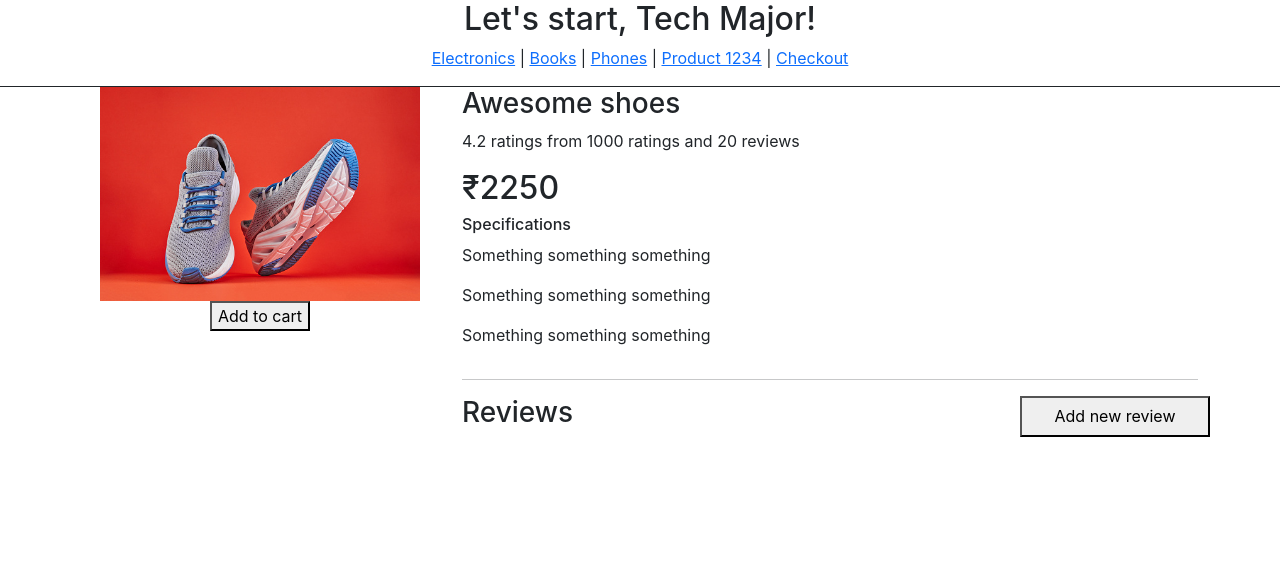
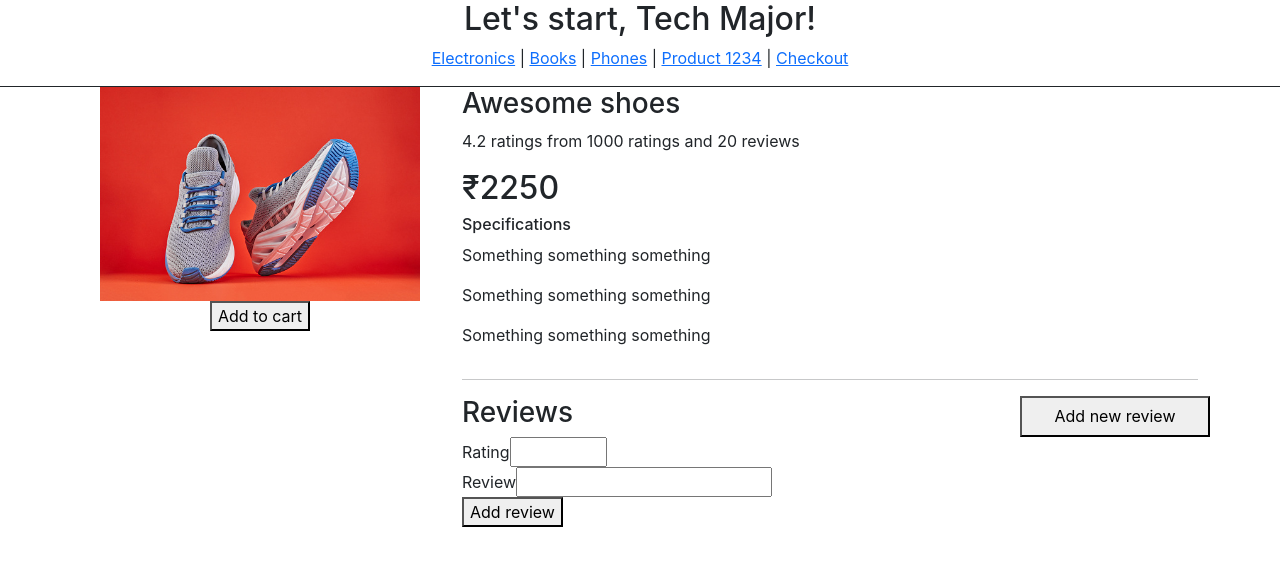
Before and after one commit to sumanthatva/techmajor, a React (Create React App) app: page /products/1234 in a window 1280 px wide. Both pictures are taken after a click on the button "Add new review". Shown: the top 566 px of the page. Built offline with nearby package versions, Linux system fonts and the light colour scheme.

Commit message:
ProductDetails -- Display new review form. NewReview -- capture the values in state

```diff
--- a/src/components/NewReview.js
+++ b/src/components/NewReview.js
@@ -1,14 +1,37 @@
+import { useState } from "react";
+
 export default function NewReview() {
+  const [rating, setRating] = useState('1.0');
+  const [review, setReview] = useState("");
+
+  const ratingsChangeHandler = (event) => {
+    console.log("ratingsChangeHandler: " + event.target.value);
+    setRating(event.target.value);
+  }
+
+  const reviewChangeHandler = (event) => {
+    console.log("reviewChangeHandler: " + event.target.value);
+    setReview(event.target.value);
+  }
+
+  const submitHandler = (event) => {
+    event.preventDefault();
+    console.log("NewReview::Submit clicked");
+    console.log("Rating: " + rating);
+    console.log("Review: " + review);
+  }
 
   return (
-    <form>
+    <form onSubmit={submitHandler}>
       <div>
         <label>Rating</label>
-        <input type="number" min="1.0" step="0.1" max="5.0"/>
+        <input type="number" min="1.0" step="0.1" max="5.0"
+              onChange={(event) => ratingsChangeHandler(event)}/>
       </div>
       <div>
         <label>Review</label>
-        <input type="text"/>
+        <input type="text"
+              onChange={(event) => reviewChangeHandler(event)}/>
       </div>
       <div>
         <button type="submit">Add review</button>
--- a/src/components/pages/ProductDetail.js
+++ b/src/components/pages/ProductDetail.js
@@ -8,6 +8,13 @@ export default function ProductDetail() {
 
   // State to track new review form render
   const [isShowNewReview, setIsShowNewReview] = useState(false);
+
+  // function to toggle new review view
+  const toggleNewReview = () => {
+    setIsShowNewReview((prevState) => {
+      return !prevState;
+    })
+  }
 
 
   return (
@@ -38,7 +45,7 @@ export default function ProductDetail() {
           <hr/>
           <div className='row'>
             <h3 className='col-sm-9'>Reviews</h3>
-            <button className='col-sm-3'>Add new review</button>
+            <button className='col-sm-3' onClick={toggleNewReview}>Add new review</button>
           </div>
           {isShowNewReview &&
               <div className='row'>
```
